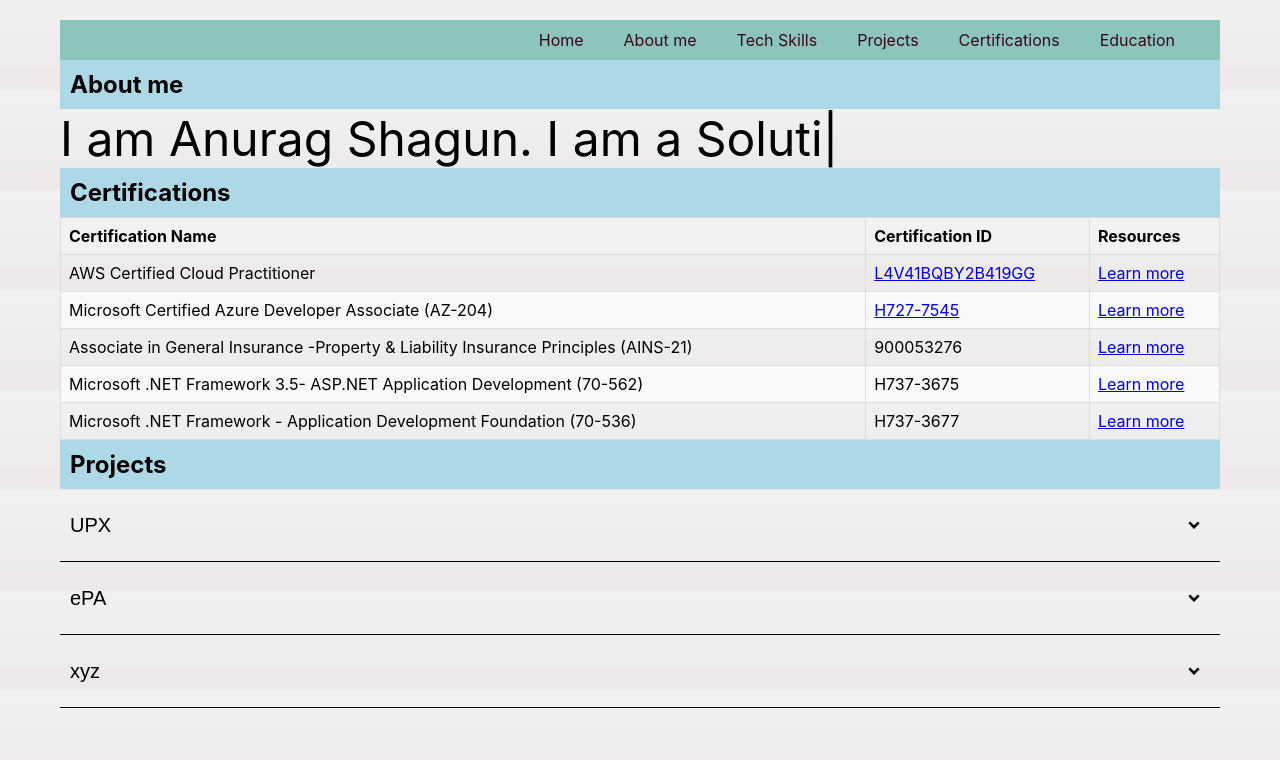
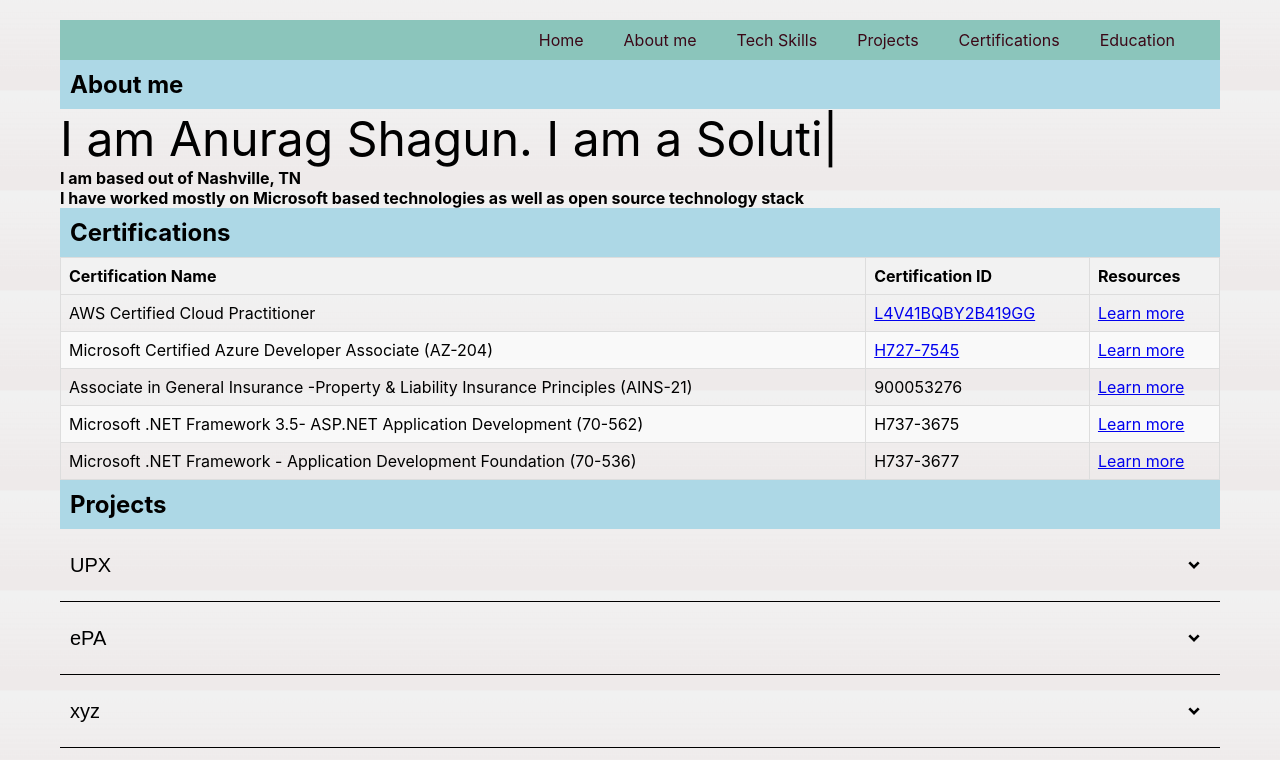
Before and after one commit to anurag0906/anurag-app, a React (Create React App) app: page / in a window 1280 px wide. Shown: the top 760 px of the page. Built offline with nearby package versions, Linux system fonts and the light colour scheme.

Commit message:
about me desc

```diff
--- /dev/null
+++ b/src/About/AboutMeDesc.jsx
@@ -0,0 +1,17 @@
+import React from "react";
+import data from './MyData.js';
+
+
+const AboutMeDesc = () => {
+
+
+    return (
+      <ul>
+        {data.map(item => (
+         <strong><p >{item}</p></strong>
+        ))}
+      </ul>
+    );
+  };
+
+export default AboutMeDesc;
--- a/src/App.js
+++ b/src/App.js
@@ -4,6 +4,7 @@
 import CertificationTable from './Certifications/CertificationTable';
 import './Style/Wave.css'
 import AboutMeAnime from './About/AboutMeAnimation';
+import AboutMeDesc from './About/AboutMeDesc';
 
 function App() {
 
@@ -26,6 +27,10 @@
       </div>
 
       <div>
+        <AboutMeDesc/>
+      </div>
+
+      <div>
         <div className="main-content">
           <h2 id='certlist'>Certifications</h2>
         </div>
```
